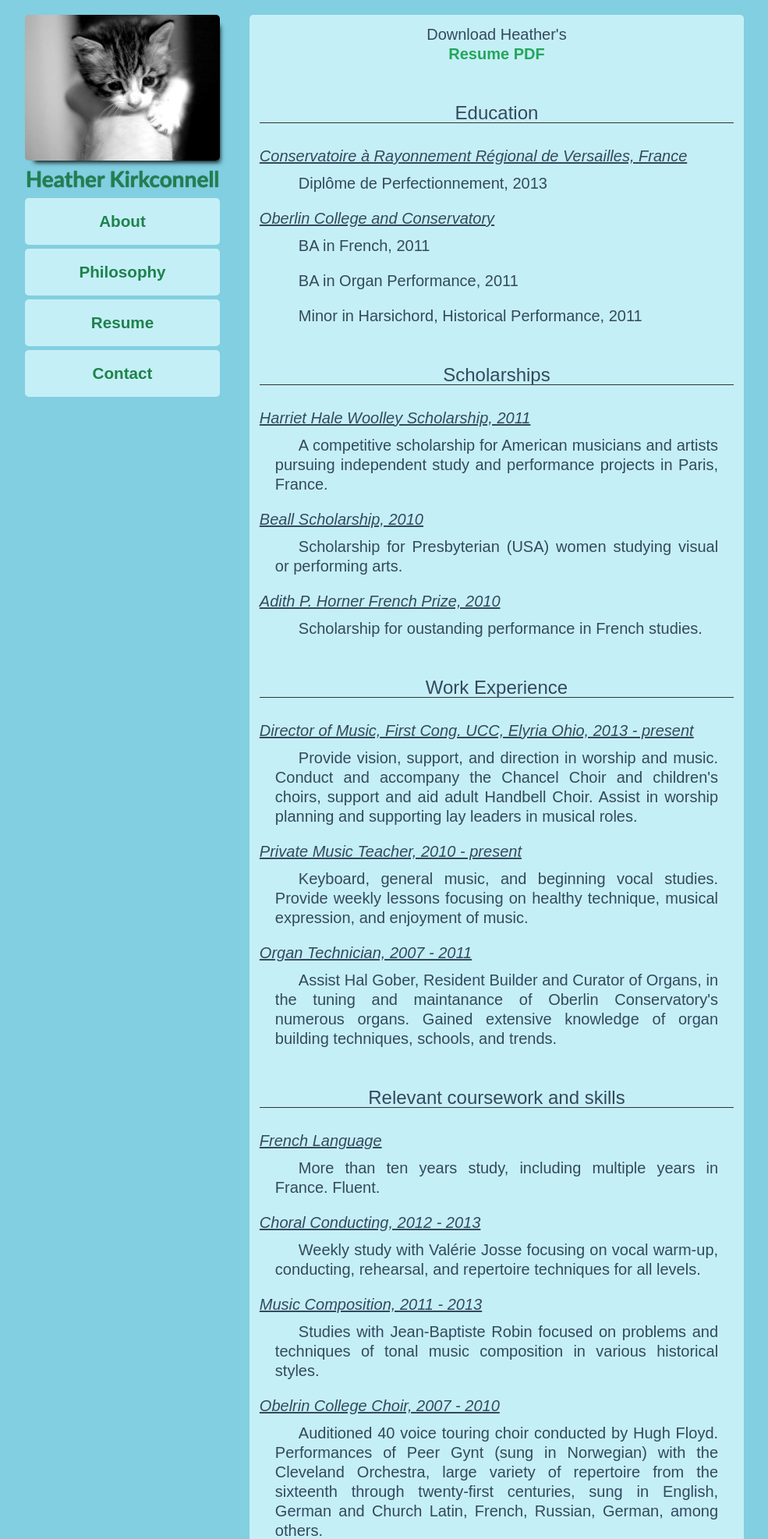
After one commit to baroquebloke/heather-kirkconnell, a Flask app: template templates/pages/resume.html in a window 1280 px wide. The commit adds this page. Shown: the top 1974 px of the page at 78% size, without its empty margins (147-1132 px from the left). Run offline with Flask 2, Linux system fonts and the light colour scheme; the template is opened without the code that fills it, so the values that code supplies are empty.

Commit message:
styled text
added resume and download link to pdf.  still not certain on colors…

```diff
--- a/static/style.css
+++ b/static/style.css
@@ -51,7 +51,7 @@ table {
 html, body {
   background-color: #81cfe0;
   height: 100%;
-  color: #22313f;
+  color: #34495e;
   font-family: Arial,"Helvetica Neue",Helvetica,sans-serif;
 }
 .container {
@@ -115,13 +115,6 @@ menu li {
 menu a {
   text-decoration: none;
   color: #1e824c;
-  /*-webkit-text-stroke: 1px #22313f;
-  text-shadow:
-      1px 1px 0 #000,
-    -1px -1px 0 #000,
-     1px -1px 0 #000,
-     -1px 1px 0 #000,
-      1px 1px 0 #000;*/
 }
 .content-wrap {
   background-color: #c5eff7;
@@ -134,16 +127,44 @@ menu a {
 }
 .page-content {
   padding: 2%;
-  text-align: justify;
   font-size: 125%;
   line-height: 25px;
+  text-align: justify;
+  text-indent: 30px;
   float: left;
+}
+.res-pdf {
+  text-align: center;
+  text-indent: 0;
+  margin: 0 auto;
+}
+.res-pdf a {
+  text-decoration: none;
+}
+.page-content h2 {
+  font-style: italic;
+  text-align: left;
+  text-indent: 0;
+  text-decoration: underline;
+  margin-bottom: 10px;
+}
+.page-content li {
+  text-indent: 30px;
+  margin-bottom: 20px;
+  padding: 0 20px 0 20px;
+}
+
+.res-section {
+  border-bottom: 1px solid #333;
+  font-size: 120%;
+  text-align: center;
+  text-indent: 0;
+  margin: 50px 0 30px 0;
 }
 footer {
   height: 20px;
-  max-width: 50%;
-  text-align: center;
-  border-top: 1px dashed #22313f;
+  max-width: 90%;
+  text-align: left;
   margin: 0 auto;
   clear: both;
 }
--- a/templates/layouts/base.html
+++ b/templates/layouts/base.html
@@ -23,7 +23,7 @@
               <a href="/philosophy">Philosophy</a>
             </li>
             <li>
-              <a href="/static/HK_CV.pdf" target="blank">Resume</a>
+              <a href="/resume">Resume</a>
             </li>
             <li>
               <a href="/contact">Contact</a>
@@ -39,7 +39,7 @@
           {% endblock %}
           {% block philosophy %}
           {% endblock %}
-          {% block events %}
+          {% block resume %}
           {% endblock %}
           {% block contact %}
           {% endblock %}
--- /dev/null
+++ b/templates/pages/resume.html
@@ -0,0 +1,111 @@
+{% extends "/layouts/base.html" %}
+
+{% block resume %}
+<div class="res-pdf">
+  <p>Download Heather's</p>
+  <a href="/static/HK_CV.pdf" target="_blank">Resume PDF</a>
+</div>
+<h1 class="res-section">Education</h1>
+<h2>Conservatoire à Rayonnement Régional de Versailles, France</h2>
+<ul>
+  <li>Diplôme de Perfectionnement, 2013</li>
+</ul>
+<h2>Oberlin College and Conservatory</h2>
+<ul>
+  <li>BA in French, 2011</li>
+  <li>BA in Organ Performance, 2011</li>
+  <li>Minor in Harsichord, Historical Performance, 2011</li>
+</ul>
+
+<h1 class="res-section">Scholarships</h1>
+<h2>Harriet Hale Woolley Scholarship, 2011</h2>
+<ul>
+  <li>A competitive scholarship for American musicians and artists pursuing
+    independent study and performance projects in Paris, France.</li>
+</ul>
+<h2>Beall Scholarship, 2010</h2>
+<ul>
+  <li>Scholarship for Presbyterian (USA) women studying visual or performing
+    arts.</li>
+</ul>
+<h2>Adith P. Horner French Prize, 2010</h2>
+<ul>
+  <li>Scholarship for oustanding performance in French studies.</li>
+</ul>
+
+<h1 class="res-section">Work Experience</h1>
+<h2>Director of Music, First Cong. UCC, Elyria Ohio, 2013 - present</h2>
+<ul>
+  <li>Provide vision, support, and direction in worship and music.  Conduct
+    and accompany the Chancel Choir and children's choirs, support and aid
+    adult Handbell Choir.  Assist in worship planning and supporting lay
+    leaders in musical roles.</li>
+</ul>
+<h2>Private Music Teacher, 2010 - present</h2>
+<ul>
+  <li>Keyboard, general music, and beginning vocal studies.  Provide weekly
+    lessons focusing on healthy technique, musical expression, and enjoyment
+    of music.</li>
+</ul>
+<h2>Organ Technician, 2007 - 2011</h2>
+<ul>
+  <li>Assist Hal Gober, Resident Builder and Curator of Organs, in the tuning
+    and maintanance of Oberlin Conservatory's numerous organs.  Gained
+    extensive knowledge of organ building techniques, schools, and trends.</li>
+</ul>
+
+<h1 class="res-section">Relevant coursework and skills</h1>
+<h2>French Language</h2>
+<ul>
+  <li>More than ten years study, including multiple years in France.
+    Fluent.</li>
+</ul>
+<h2>Choral Conducting, 2012 - 2013</h2>
+<ul>
+  <li>Weekly study with Valérie Josse focusing on vocal warm-up, conducting,
+    rehearsal, and repertoire techniques for all levels.</li>
+</ul>
+<h2>Music Composition, 2011 - 2013</h2>
+<ul>
+  <li>Studies with Jean-Baptiste Robin focused on problems and techniques of
+    tonal music composition in various historical styles.</li>
+</ul>
+<h2>Obelrin College Choir, 2007 - 2010</h2>
+<ul>
+  <li>Auditioned 40 voice touring choir conducted by Hugh Floyd.  Performances
+    of <em>Peer Gynt</em> (sung in Norwegian) with the Cleveland Orchestra,
+    large variety of repertoire from the sixteenth through twenty-first
+    centuries, sung in English, German and Church Latin, French, Russian,
+    German, among others.</li>
+</ul>
+<h2>Dalcroze Eurythmics, 2011 - 2014</h2>
+<ul>
+  <li>Multiple courses exploring the teachings of Jaques Dalcroze.  Focus on
+    inner rhythmic development, improvisation, and internalization of
+    musicality, musical structure, and other characteristics of tonal and
+    post-tonal music.</li>
+</ul>
+
+<h1 class="res-section">Studies with</h1>
+<h2>Organ</h2>
+<ul>
+  <li>Mark Coffey, 2003 - 2006</li>
+  <li>David Boe, 2006 - 2008</li>
+  <li>Marie-Louise Langlais, 2008</li>
+  <li>Jack Mitchener, 2009 - 2011</li>
+  <li>Jean-Baptise Robin, 2011 - 2013</li>
+  <li>Noël Hazebrouqc (improvisation), 2012 - 2013</li>
+</ul>
+<h2>Harpsichord</h2>
+<ul>
+  <li>Webb Wiggins, 2006 - 2011</li>
+  <li>Lisa Goode Crawford, 2011 - 2014</li>
+</ul>
+<h2>Masterclasses</h2>
+<ul>
+  <li>Olivier Latry</li>
+  <li>Pieter Van Dijk</li>
+  <li>Theo Jellema</li>
+  <li>James David Christie</li>
+</ul>
+{% endblock %}
```
Also changed, not shown: templates/pages/contact.html (+0 -8 lines).
